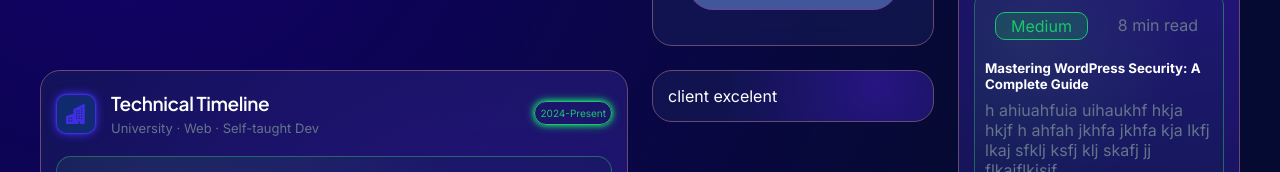
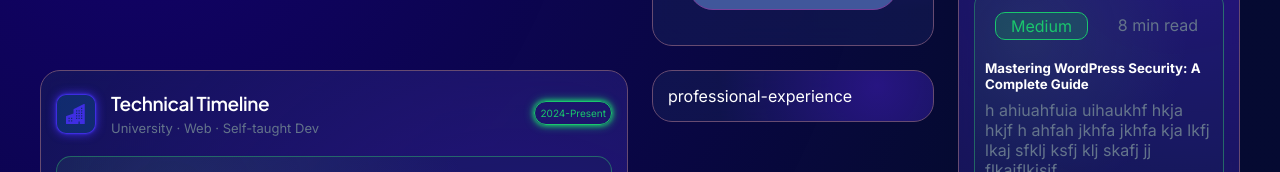
Before and after one commit to AfiaaSattar/AfiaaPortfolio, a React (Vite) app: page / in a window 1280 px wide. Shown: the part 407-579 px from the top of the page. Built offline with nearby package versions, Linux system fonts and the light colour scheme.

Commit message:
18th july

```diff
--- a/src/App.jsx
+++ b/src/App.jsx
@@ -1,5 +1,5 @@
 import ArticlesCards from './components/ArticlesCards';
-import ClientExcellenceCards from './components/ClientExcellenceCards';
+import ProfessionalExperience from './components/ProfessionalExperience';
 import ContactCards from './components/contactCards';
 import CredentialsCards from './components/CredentialsCard';
 import ProfileCard from './components/ProfileCard';
@@ -14,7 +14,7 @@ export default function App(){
           <CredentialsCards />
           <ArticlesCards />
           <TechnicalTimelineCards />
-          <ClientExcellenceCards />
+          <ProfessionalExperience />
           <ToastmastersCard />
           <BookshelfCards />
           <ContactCards />
--- a/src/components/ClientExcellenceCards.jsx
+++ /dev/null
@@ -1,7 +0,0 @@
-export default function ClientExcellenceCards(){
-    return(
-        <div className="client-excellence-cards">
-           client excelent
-        </div>
-    );
-}
--- /dev/null
+++ b/src/components/ProfessionalExperience.jsx
@@ -0,0 +1,8 @@
+export default function
+(){
+    return(
+        <div className="professional-experience">
+           professional-experience
+        </div>
+    );
+}
--- a/src/index.css
+++ b/src/index.css
@@ -32,7 +32,7 @@ font-family: 'Inter', sans-serif;
   .articles-card { grid-column: 3; grid-row: span 2; }
 
   .technical-timeline-cards { grid-column: 1; grid-row: span 1; }
-  .client-excellence-cards { grid-column: 2; grid-row: span 1; }
+  .professional-experience { grid-column: 2; grid-row: span 1; }
 
   .toastmasters-card { grid-column: 1; grid-row: span 2; }
   .bookshelf-cards { grid-column: 2; }
@@ -45,7 +45,7 @@ font-family: 'Inter', sans-serif;
 .articles-card{grid-column: 4; grid-row: span 2;}
 
 .technical-timeline-cards{ grid-column: span 2; grid-row: span 1;}
-.client-excellence-cards{ grid-column: 3; grid-row: span 2;}
+.professional-experience{ grid-column: 3; grid-row: span 2;}
 
 .toastmasters-card{grid-column: span 3; grid-row: span 4;}
 .bookshelf-cards{grid-column: 4; grid-row: span 3;}
@@ -61,7 +61,7 @@ font-family: 'Inter', sans-serif;
   .credentials-cards,
   .articles-card,
   .technical-timeline-cards,
-  .client-excellence-cards,
+  .professional-experience,
   .toastmasters-card,
   .bookshelf-cards,
   .contact-cards{
@@ -69,7 +69,7 @@ font-family: 'Inter', sans-serif;
     grid-row: span 1;
   }
 }
-.articles-card, .credentials-cards, .profile-card, .technical-timeline-cards, .client-excellence-cards,
+.articles-card, .credentials-cards, .profile-card, .technical-timeline-cards, .professional-experience,
 .toastmasters-card, .bookshelf-cards, .contact-cards{
     background: radial-gradient(
     circle at 80% 30%,
```
